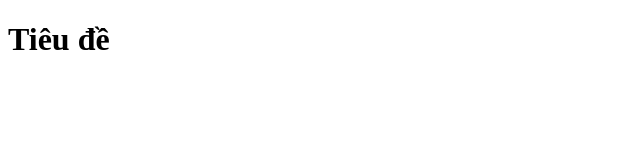
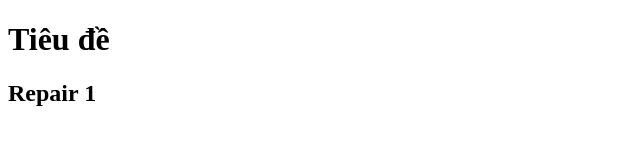
Before and after one commit to GiangChapi89/Project4, a plain HTML site: page index.html in a window 1280 px wide. Shown: the whole page, without its empty margins (0-640 px from the left). Drawn offline with Linux system fonts and the light colour scheme.

Commit message:
1. Repair 1

```diff
--- a/index.html
+++ b/index.html
@@ -8,5 +8,6 @@
   </head>
   <body>
     <h1>Tiêu đề</h1>
+    <h2>Repair 1</h2>
   </body>
 </html>
```
